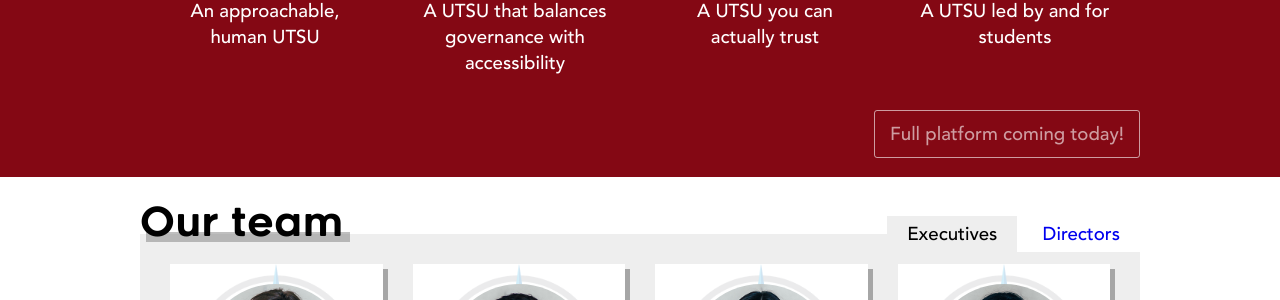
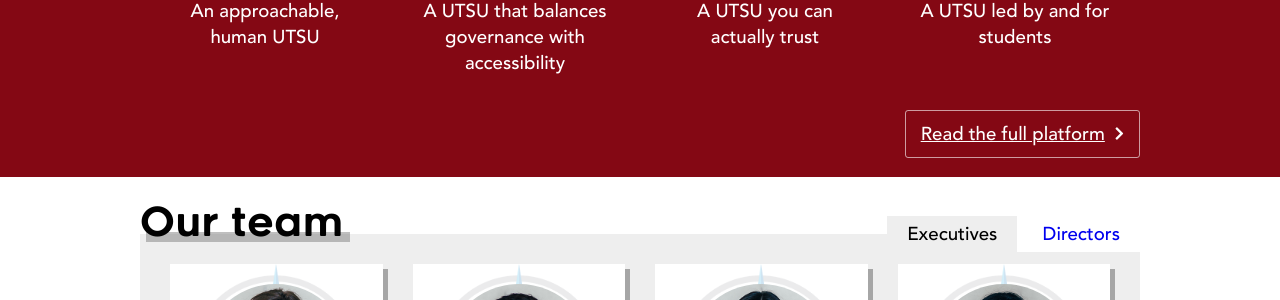
Before and after one commit to isaacwaller/compass2018, a Jekyll site: the page built from index.html, in a window 1280 px wide. Shown: the part 1118-1418 px from the top of the page. Built offline with Jekyll 4.4.1, drawn with Linux system fonts in a browser that asks for light colours.

Commit message:
add platform

```diff
--- a/index.html
+++ b/index.html
@@ -52,10 +52,11 @@
                 </div>
             </div>
 
+
+            <p style="text-align: right;"><a href="/platform.pdf" target="_blank" class="platform-btn">Read the full platform<i class="fas fa-chevron-right"></i></a></p>
             <!--
-            <p style="text-align: right;"><a href="/platform.pdf" class="platform-btn">Read the full platform<i class="fas fa-chevron-right"></i></a></p>
+            <p style="text-align: right;"><span class="platform-btn no-platform">Full platform coming today!</span></p>
             -->
-            <p style="text-align: right;"><span class="platform-btn no-platform">Full platform coming today!</span></p>
         </div>
     </div>
 </div>
```
Also changed, not shown: 1 other file.
